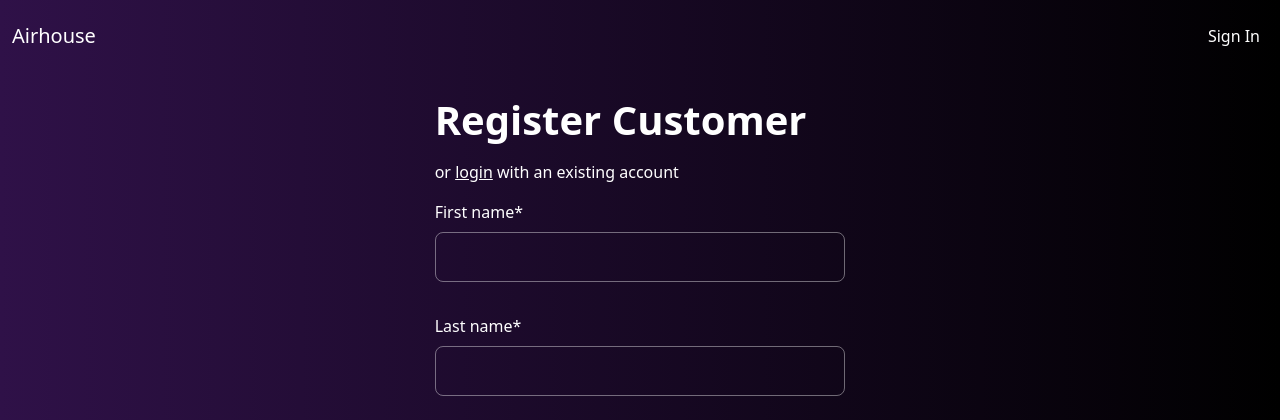
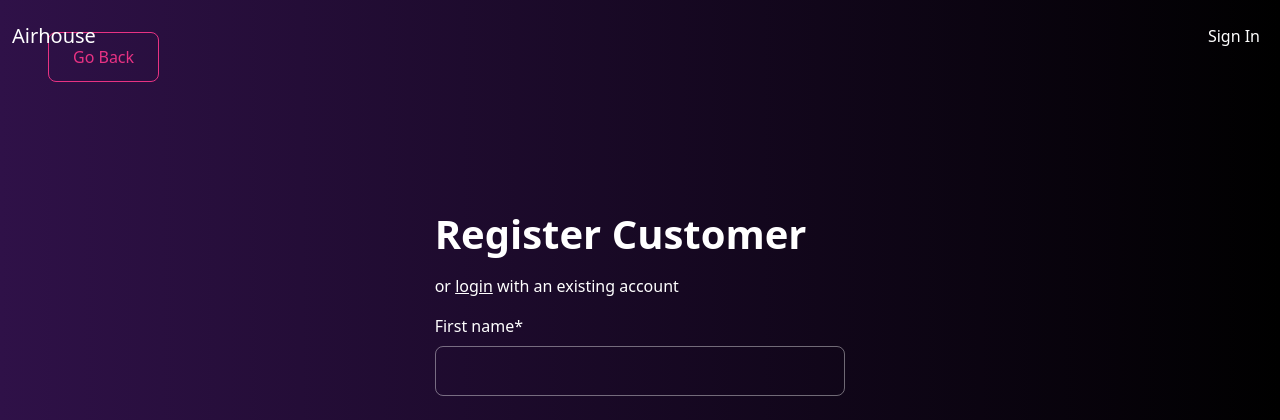
Before and after one commit to leo9uo/Airhouse, a Django app: page /customer/signup/ in a window 1280 px wide. Shown: the top 420 px of the page. Run offline with Django 5.2, Linux system fonts and the light colour scheme; some libraries are stand-ins or nearby versions.

Commit message:
CLIENT: add go back button to signup page

```diff
--- a/client_side/templates/client/avail_inv_list.html
+++ b/client_side/templates/client/avail_inv_list.html
@@ -29,9 +29,9 @@
                     </tbody>
                 </table>
             </div>
-            <div class="mt-5">
+            <!-- <div class="mt-5">
                 <a href="{% url 'customer:inventory' %}" class="btn btn-lg btn-primary">Place Order</a>
-            </div>
+            </div> -->
         </div>
     </div>
 </div>
--- a/client_side/templates/client/signup.html
+++ b/client_side/templates/client/signup.html
@@ -2,6 +2,7 @@
 {% load crispy_forms_tags %}
 
 {% block content %}
+    <a href="javascript:history.back()" class="btn btn-outline-primary my-3 mx-4">Go Back</a>
     <div class="row">
         <div class="col-11 col-md-4 mx-auto mt-5">
             <h1>Register Customer</h1>
```
